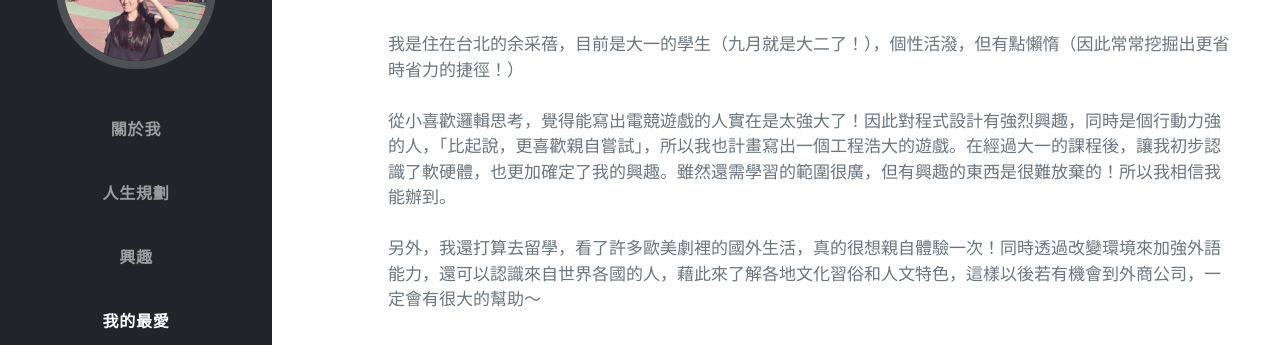
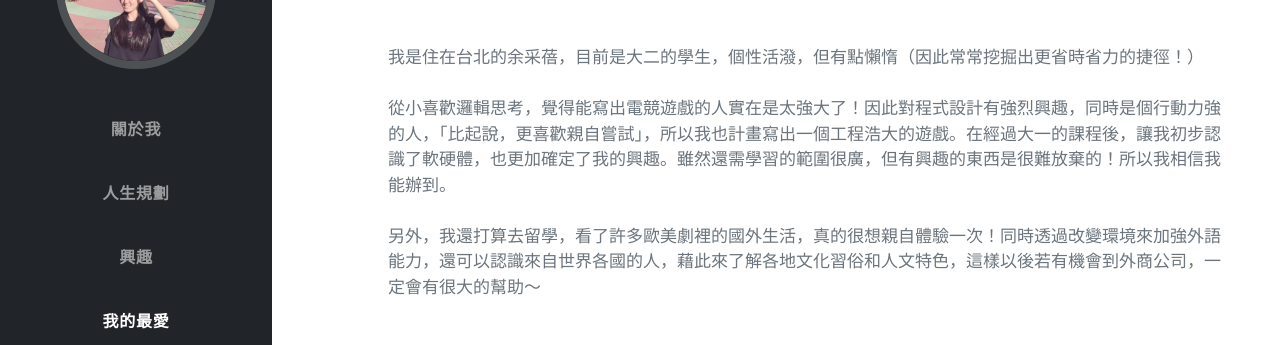
Before and after one commit to conanmoroll/tsaipei1118.github.io, a plain HTML site: page index.html in a window 1280 px wide. Shown: the part 279-624 px from the top of the page. Drawn offline with nearby package versions, Linux system fonts and the light colour scheme; a web font is replaced by a local one.

Commit message:
Update index.html

```diff
--- a/index.html
+++ b/index.html
@@ -55,7 +55,7 @@
                         Taipei, Taiwan · (886) 978-898799 ·
                         <a href="https://mail.google.com/mail/&ogbl" style="color: #2e5ebd">jessica21667914@gmail.com</a>
                     </div>
-                    <p class="lead mb-5" style="font-weight: 140; font-size: 17px; margin-left : 4em;">我是住在台北的余采蓓，目前是大一的學生（九月就是大二了！），個性活潑，但有點懶惰（因此常常挖掘出更省時省力的捷徑！）
+                    <p class="lead mb-5" style="font-weight: 140; font-size: 17px; margin-left : 4em;">我是住在台北的余采蓓，目前是大二的學生，個性活潑，但有點懶惰（因此常常挖掘出更省時省力的捷徑！）
                     <br /><br />從小喜歡邏輯思考，覺得能寫出電競遊戲的人實在是太強大了！因此對程式設計有強烈興趣，同時是個行動力強的人，「比起說，更喜歡親自嘗試」，所以我也計畫寫出一個工程浩大的遊戲。在經過大一的課程後，讓我初步認識了軟硬體，也更加確定了我的興趣。雖然還需學習的範圍很廣，但有興趣的東西是很難放棄的！所以我相信我能辦到。
                     <br /><br />另外，我還打算去留學，看了許多歐美劇裡的國外生活，真的很想親自體驗一次！同時透過改變環境來加強外語能力，還可以認識來自世界各國的人，藉此來了解各地文化習俗和人文特色，這樣以後若有機會到外商公司，一定會有很大的幫助～
                     </p>
```
